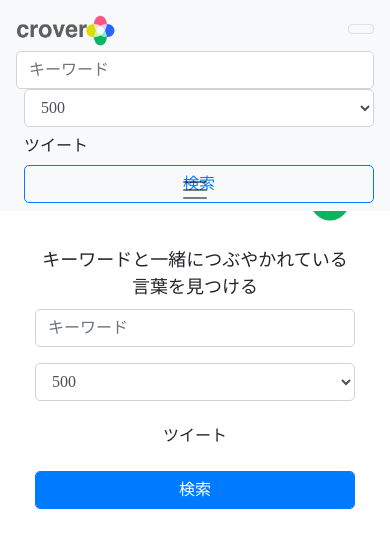
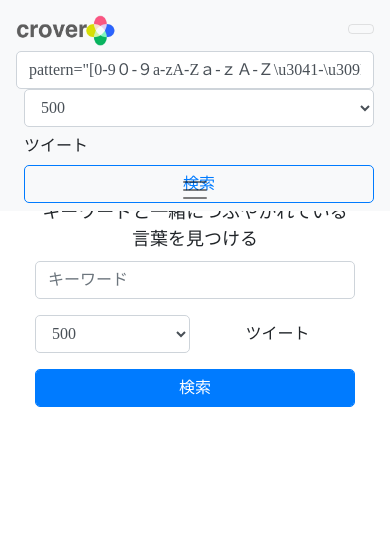
Before and after one commit to SnoozingJellyfish/crover, a Flask app: template crover/templates/index.html in a window 390 px wide. Shown: the top 548 px of the page. Run offline with Flask 2, Linux system fonts and the light colour scheme; the template is opened without the code that fills it, so the values that code supplies are empty; some libraries are stand-ins or nearby versions; some web fonts are replaced.

Commit message:
standard env, add twitter token, responsive home

```diff
--- a/cloud_build.yaml
+++ b/cloud_build.yaml
@@ -8,6 +8,7 @@
     env_variables:
       TWITTER_BEARER_TOKEN1: $_TWITTER_BEARER_TOKEN1
       TWITTER_BEARER_TOKEN2: $_TWITTER_BEARER_TOKEN2
+      TWITTER_BEARER_TOKEN3: $_TWITTER_BEARER_TOKEN3
       DB_USER: $_DB_USER
       DB_PASS: $_DB_PASS
       DB_NAME: $_DB_NAME
--- a/crover/__init__.py
+++ b/crover/__init__.py
@@ -22,7 +22,7 @@
     with open('crover/data/all_1-200-000_word_count_sudachi.pickle', 'rb') as f:
         dict_all_count = pickle.load(f)
 
-    with open('crover/data/mecab_word2vec_dict_100d.pickle', 'rb') as f:
+    with open('crover/data/mecab_word2vec_dict_1d.pickle', 'rb') as f:
     #with open('crover/data/sudachi_word2vec_dict_300d.pickle', 'rb') as f:
         word2vec = pickle.load(f)
 
--- a/crover/templates/index.html
+++ b/crover/templates/index.html
@@ -8,7 +8,7 @@
 
 <div style="text-align: center">
     <br><br><br><br>
-    <img src="../figure/crover_logo_Helvetica_w_trans.png" width="350"><br><br>
+    <img src="../figure/crover_logo_Helvetica_w_trans.png" width="350" style="max-width:60%"><br><br>
     <label>
         <font size="4">キーワードと一緒につぶやかれている言葉を見つける</font>
     </label><br>
@@ -17,16 +17,16 @@
 <form action ="{{ url_for('view.word_cluster') }}" method=post>
     <div class="form-row justify-content-center">
         <div class="form-group col-lg-4 col-md-5 col-sm-7 col-xs-12">
-            <input type="text" class="form-control form_radius" id="InputWord" name=keyword placeholder="キーワード" pattern="[0-9０-９a-zA-Zａ-ｚＡ-Ｚ\u3041-\u309F\u30A1-\u30FF\u2E80-\u2FDF\u3005-\u3007\u3400-\u4DBF\u4E00-\u9FFF\uF900-\uFAFF。、ー～！？!?()（）\-%％「」,]+" required>
+            <input type="text" class="form-control form_radius" id="InputWord" name=keyword placeholder="キーワード" pattern="[0-9０-９a-zA-Zａ-ｚＡ-Ｚ\u3041-\u309F\u30A1-\u30FF\u2E80-\u2FDF\u3005-\u3007\u3400-\u4DBF\u4E00-\u9FFF\uF900-\uFAFF。、ー～！？!?()（）\-%％「」, 　]+" required>
         </div>
-        <div class="form-group col-xl-1 col-md-2 col-sm-3 col-xs-8">
+        <div class="form-group col-xl-1 col-md-2 col-sm-3 col-6">
             <select class="form-control form_radius" id ="TweetNum" name=tweet_num>
                 <option>500</option>
                 <option>1000</option>
                 <option>2000</option>
             </select>
         </div>
-        <div class="form-group col-lg-1 col-sm-2 col-xs-4" style="text-align: center">
+        <div class="form-group col-lg-1 col-sm-2 col-6" style="text-align: center">
             <label for="TweetNum" class="col-form-label">ツイート</label>
         </div>
     </div>
--- a/crover/templates/layout.html
+++ b/crover/templates/layout.html
@@ -158,7 +158,7 @@
         限りなく開かれた空間の中に淀みが生まれ、視界不良になっていく<br>
         隣の人は何の話をしている？<br>
         あの話題について、みんな本当はどう思っているんだろう？<br>
-        多様性は画面の向こう側で論じられるテーマではなく、すぐそこにある<br>
+        多様性はすぐそこにある<br>
         もっと深く、もっと広く、混沌とした言葉の海に潜り、<br>
         分断を渡っていく（cross over）ための地図を作っています<br><br>
         アプリケーションのソースコードは
@@ -167,7 +167,9 @@
         <a href="https://twitter.com/snooze_jelly">https://twitter.com/snooze_jelly</a>
         まで
         <br><br>
-
+        <font size="6px">License</font>
+        関連ワードを分割する際に<a href="http://www.cl.ecei.tohoku.ac.jp/~m-suzuki/jawiki_vector/">WikiEntVec（鈴木正敏、2019年/CC-BY-SA）</a>のword2vecを使用
+        <br>
     </p>
 </div>
 {% endif %}
@@ -204,7 +206,7 @@
         {% if home_page != 'true' %}
         <!-- 検索フォーム -->
         <form class="form-inline" action ="{{ url_for('view.word_cluster') }}" method=post>
-            <input type="text" class="form-control form_radius" id="InputWord" name=keyword placeholder="キーワード" value={{keyword}}>
+            <input type="text" class="form-control form_radius" id="InputWord" name=keyword placeholder="キーワード" value={{keyword}} pattern="[0-9０-９a-zA-Zａ-ｚＡ-Ｚ\u3041-\u309F\u30A1-\u30FF\u2E80-\u2FDF\u3005-\u3007\u3400-\u4DBF\u4E00-\u9FFF\uF900-\uFAFF。、ー～！？!?()（）\-%％「」, 　]+" required>
             <select class="form-control ml-2 form_radius" id ="TweetNum" name=tweet_num>
                 {% if tweet_num == 500 %}
                 <option selected>500</option>
--- a/crover/templates/word_clustering.html
+++ b/crover/templates/word_clustering.html
@@ -19,7 +19,7 @@
         <br>
         <div class="row">
             {% for figure in figures %}
-            <div class="col">
+            <div class="col-md col-12">
                 <div style="text-align: center">
                     {% if emotion_idx == loop.index0 %}
                         <img src={{figure}} class="img-fluid img-shadow-analyze border_radius" width="350" height="350"><br>
@@ -34,7 +34,7 @@
             {% endfor %}
 
             {% if figure_not_dictword != 'None' %}
-            <div class="col">
+            <div class="col-md col-12">
                 <img src={{figure_not_dictword}} class="img-fluid" width="400" height="400">
             </div>
             {% endif %}
--- a/crover/views/views.py
+++ b/crover/views/views.py
@@ -69,8 +69,8 @@
         word_num = 100
 
         # datastoreにwvをアップ
-        split, upnum = keyword.split(',')
-        datastore_upload_wv(int(split), int(upnum))
+        #split, upnum = keyword.split(',')
+        #datastore_upload_wv(int(split), int(upnum))
 
         # ツイート取得、ワードカウント
         dict_word_count_rate, tweets_list, time_hist = preprocess_all(keyword, max_tweets, word_num)
@@ -156,7 +156,7 @@
 
             figures = make_word_cloud(sess_info_at['cluster_to_words'][-1])
             sess_info_at['figures_dictword'] = figures[:-1]
-            sess_info_at['figure_not_dictword'] = figures[-1]
+            #sess_info_at['figure_not_dictword'] = figures[-1]  # debug
             sess_info_at['chart'] = 'None'
             sess_info_at['emotion_word_figure'] = 'None'
             sess_info_at['emotion_tweet'] = []
```
Also changed, not shown: app.yaml (+14 -14 lines), crover/process/preprocess.py (+6 -1 lines), requirements.txt (+26 -41 lines).
